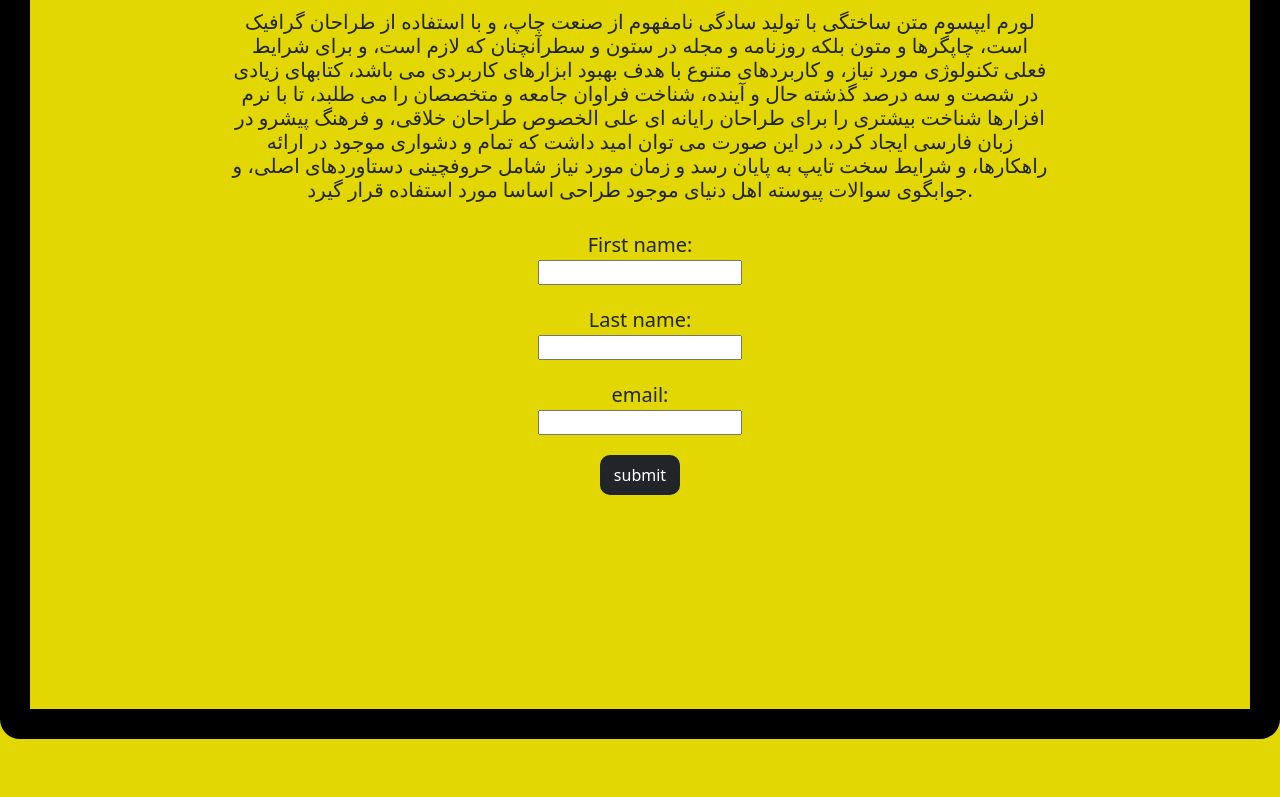
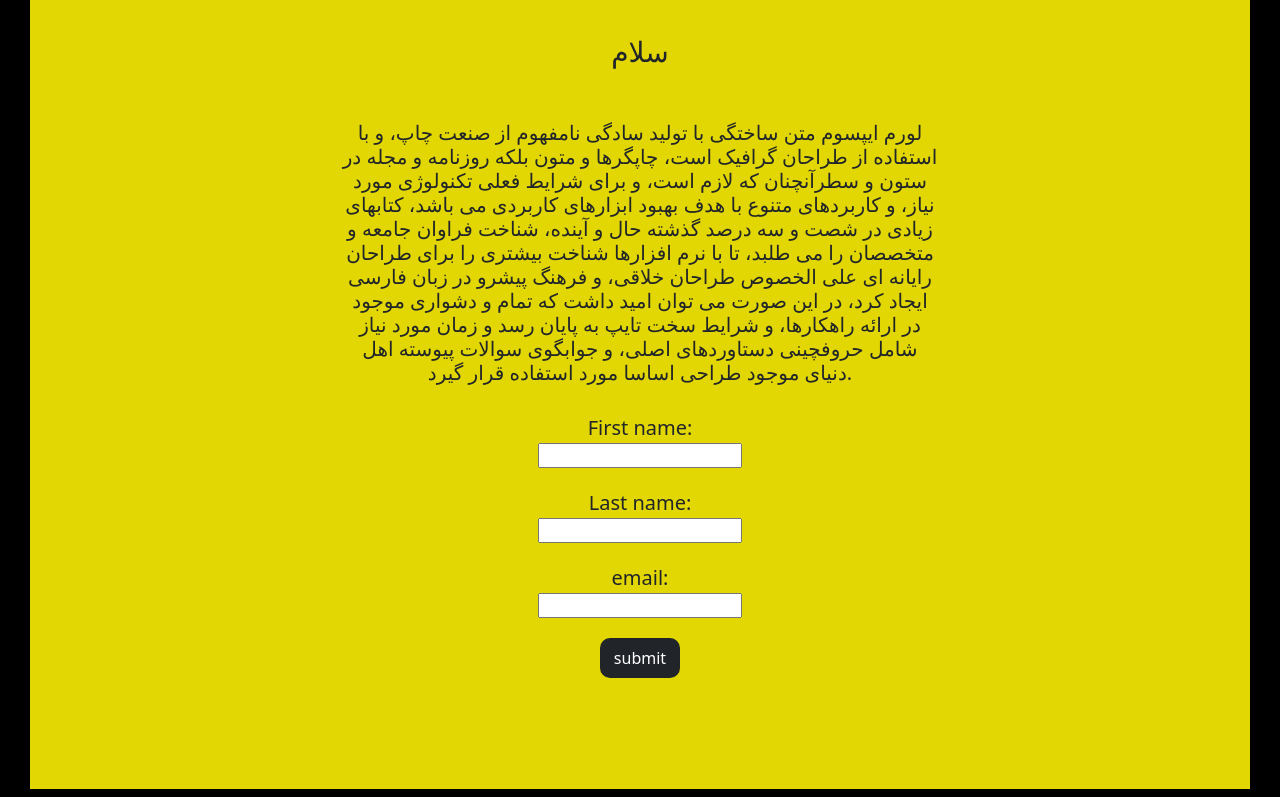
Before and after one commit to mohamad12993/mohamad, a plain HTML site: page index.html in a window 1280 px wide. Shown: the part 262-1059 px from the top of the page. Before the commit the page ends 1001 px from the top, so only its background shows below. Drawn offline with nearby package versions, Linux system fonts and the light colour scheme.

Commit message:
Update index.html

```diff
--- a/index.html
+++ b/index.html
@@ -6,7 +6,7 @@
   <meta charset="UTF-8">
 </head>
 <div style="text-align: center ; font-size: x-large;font-size: small;">
-<body style="border: 30px solid rgb(00, 00, 00); border-radius: 20px ;text-align: center; background-color: rgb(226, 215, 3);">
+<body style="border: 30px solid rgb(00, 00, 00); border-radius: 20px ;text-align: center; background-color: rgb(226, 215, 3);padding: 111px;">
   <br>
   <div style="text-align: center;font-size: 30px; margin-left: 200px; margin-right: 200px;">
   <br>
@@ -25,18 +25,7 @@
     <label style="font-size: 20px ;">email:</label><br>
     <input type="email" id="email" name="email"><br><br>
     <button style="border: 2px solid rgb(33,37,41) ; border-radius: 10px;" type="button" class="btn btn-dark">submit</button>
-  </form>
-  <br>
-  <br>
-  <br>
-  <br>
-  <br>
-  <br>
-  <br>
-  <br>
-  <br>
-  <br>
-  <br>
+</form>
 </div>
 </body>
 </html>
```
